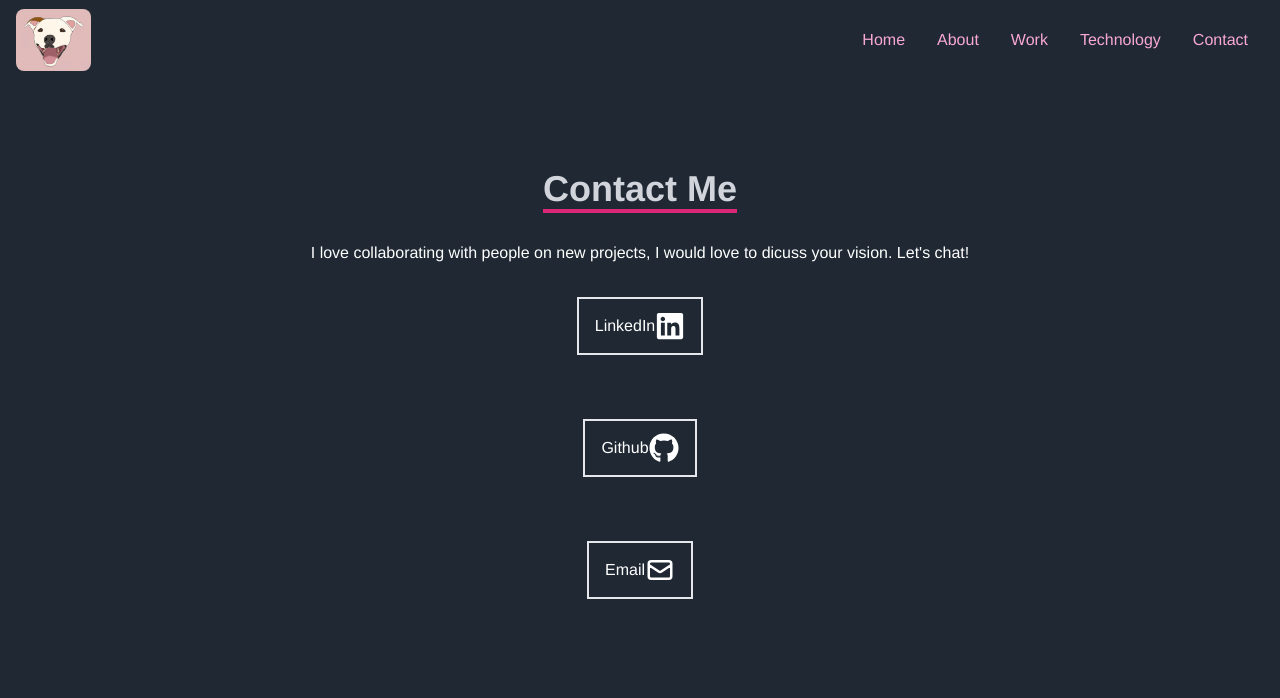
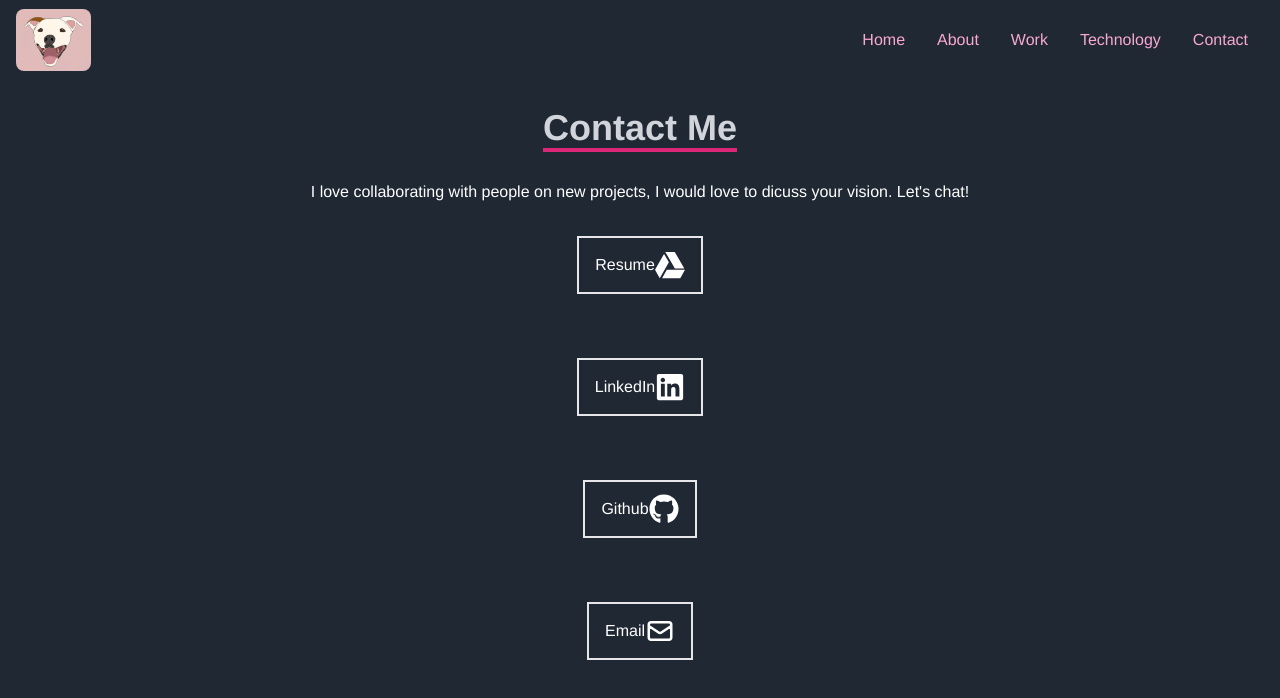
Before and after one commit to ScottieTee/Sarah-Thompson-Portfolio, a React (Create React App) app in the folder my-portfolio/: page /contact in a window 1280 px wide. Shown: the top 698 px of the page. Built offline with nearby package versions, Linux system fonts and the light colour scheme.

Commit message:
added resume to contact section

```diff
--- a/my-portfolio/src/componets/contact.jsx
+++ b/my-portfolio/src/componets/contact.jsx
@@ -1,5 +1,5 @@
 import React from "react";
-import { FaGithub, FaLinkedin } from "react-icons/fa";
+import { FaGithub, FaLinkedin, FaGoogleDrive } from "react-icons/fa";
 import { HiOutlineMail } from 'react-icons/hi';
 
 
@@ -19,6 +19,7 @@ const Contact = () => {
             Let's chat!
             </p>
           </div>
+            <a className="text-white border-2 hover:bg-pink-600 hover:border-pink-600 px-4 py-3 my-8 mx-auto flex items-center" target="_blank" href="https://docs.google.com/document/d/17Ktq0yUSlJXg5lrDWvDxI1ypvRMHquXCd0Tqt65nJ0o/edit?usp=sharing/sarah-thompson-0b9234191/">Resume<FaGoogleDrive size={30} /></a>
             <a className="text-white border-2 hover:bg-pink-600 hover:border-pink-600 px-4 py-3 my-8 mx-auto flex items-center" target="_blank" href="https://www.linkedin.com/in/sarah-thompson-0b9234191/">LinkedIn<FaLinkedin size={30} /></a>
             <a className="text-white border-2 hover:bg-pink-600 hover:border-pink-600 px-4 py-3 my-8 mx-auto flex items-center" target="_blank" href="https://github.com/ScottieTee">Github<FaGithub size={30} /></a>
             <a className="text-white border-2 hover:bg-pink-600 hover:border-pink-600 px-4 py-3 my-8 mx-auto flex items-center" target="_blank" href="mailto:sscotthompson@gmail.com">Email<HiOutlineMail size={30} /></a>
```
